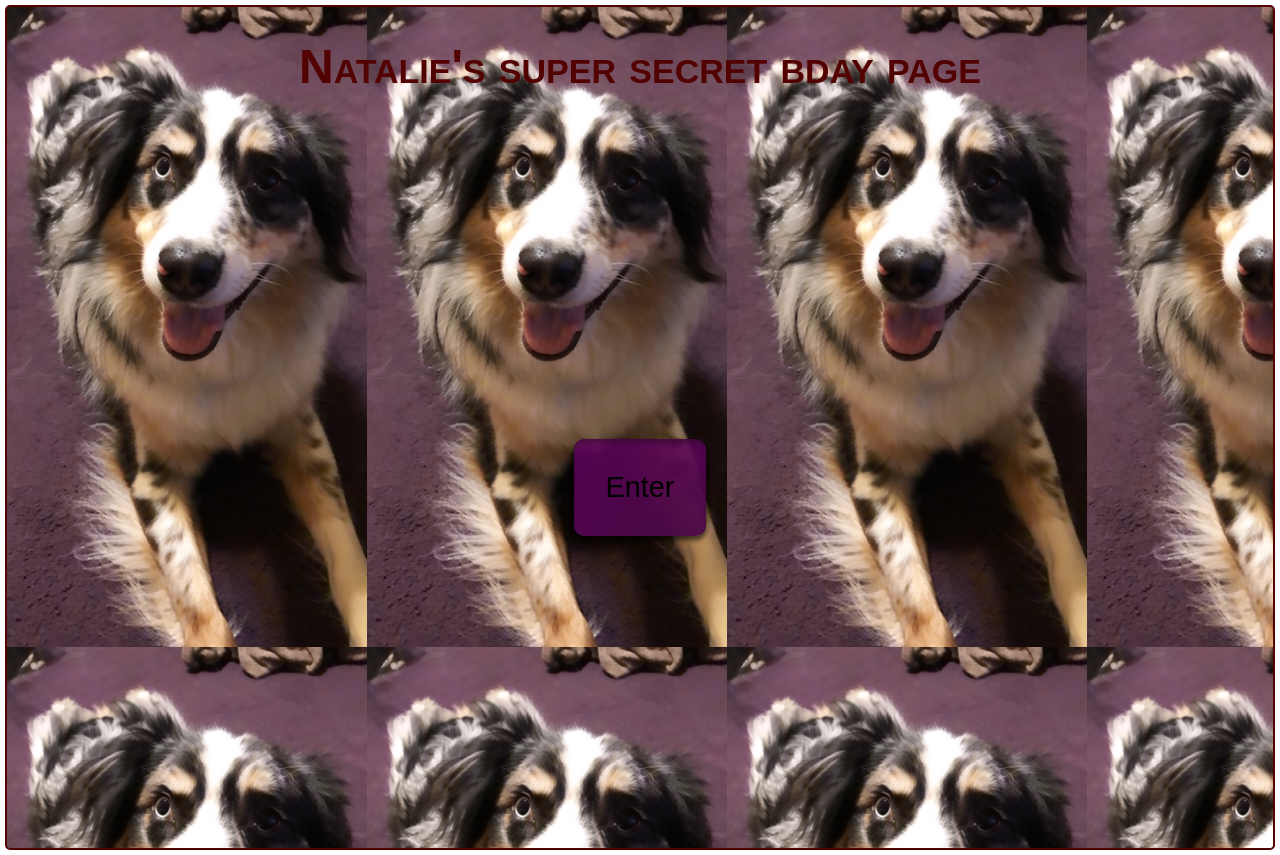
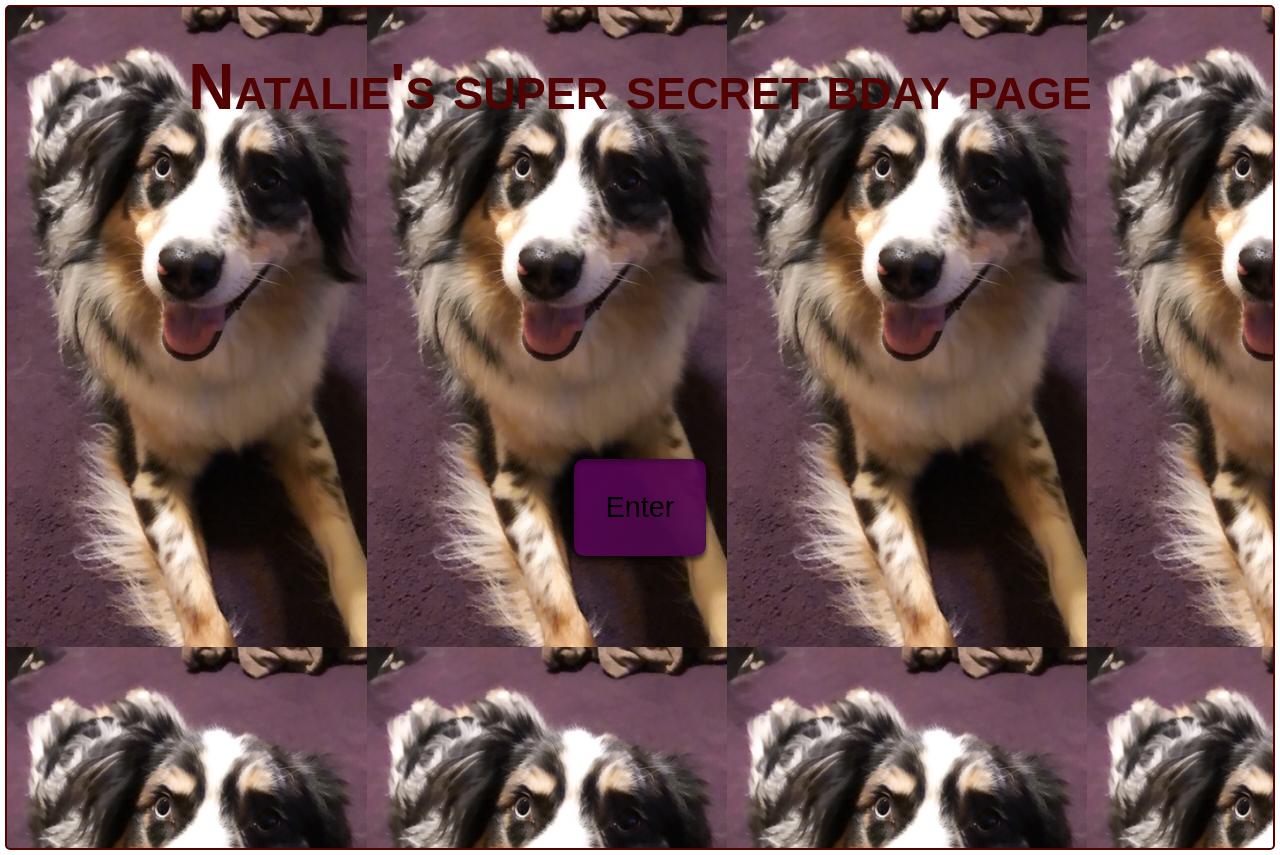
Before and after one commit to jTCode2408/nat-bday-page, a React (Create React App) app: page / in a window 1280 px wide. Built offline with nearby package versions, Linux system fonts and the light colour scheme.

Commit message:
making text larger on jokes

```diff
--- a/src/App.css
+++ b/src/App.css
@@ -5,23 +5,22 @@
 h1{
   color: rgb(83, 2, 2);
   text-shadow: maroon;
-  font-size: 3rem;
+  font-size: 4rem;
   font-weight: 700;
   font-variant: small-caps;
   font-family: fantasy;
 }
 h2{
   color:rgb(83, 2, 2);
+  font-size: 3rem;
 }
 h3{
   color: rgba(247, 251, 13, 1);
-  border: 2px dotted rgb(78, 18, 76)
+  border: 2px dotted rgb(78, 18, 76);
+  font-size:2.5rem
 
 }
 
-h4{
-  color:purple;
-}
 
 h5{
 color:purple
```
